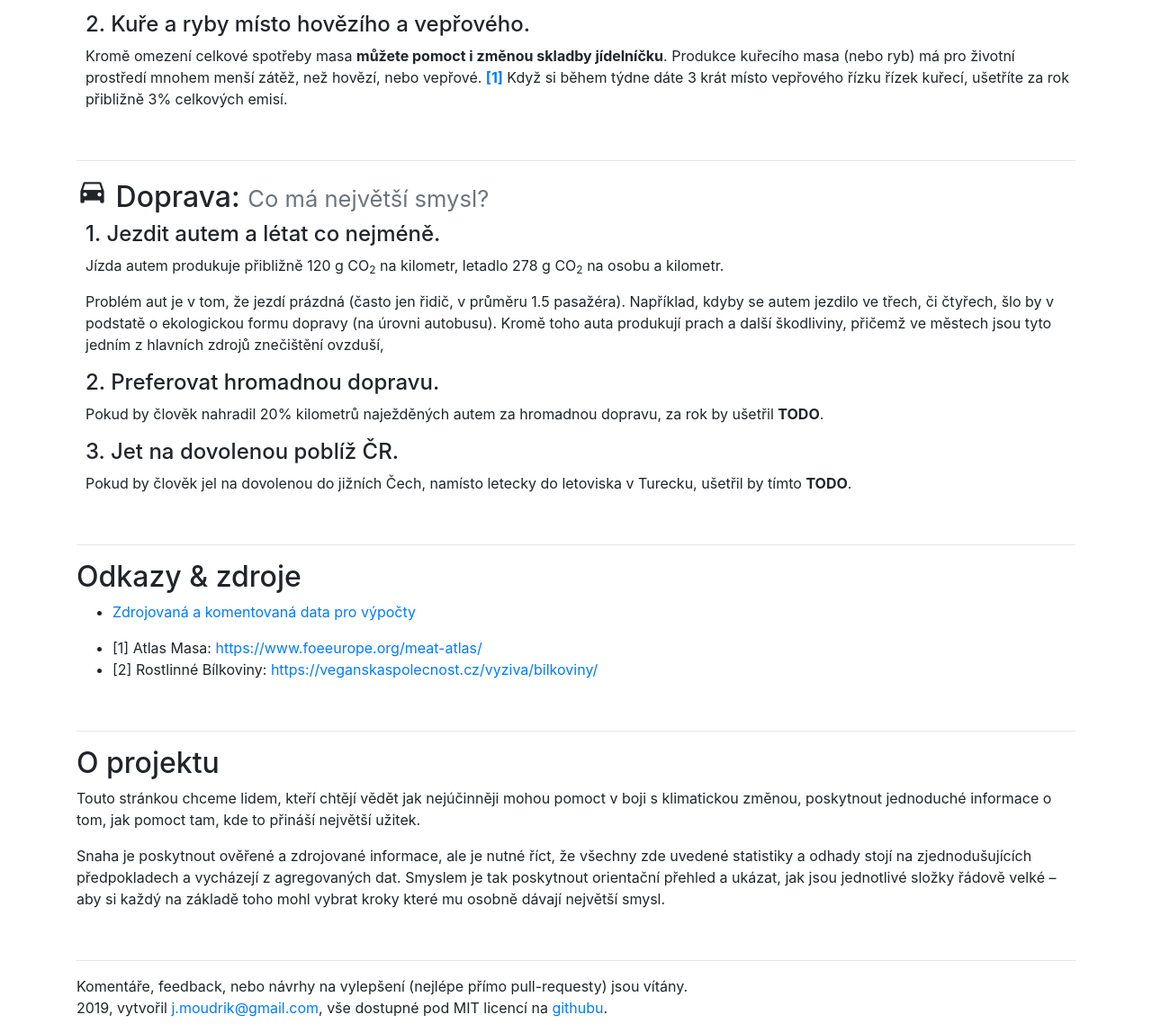
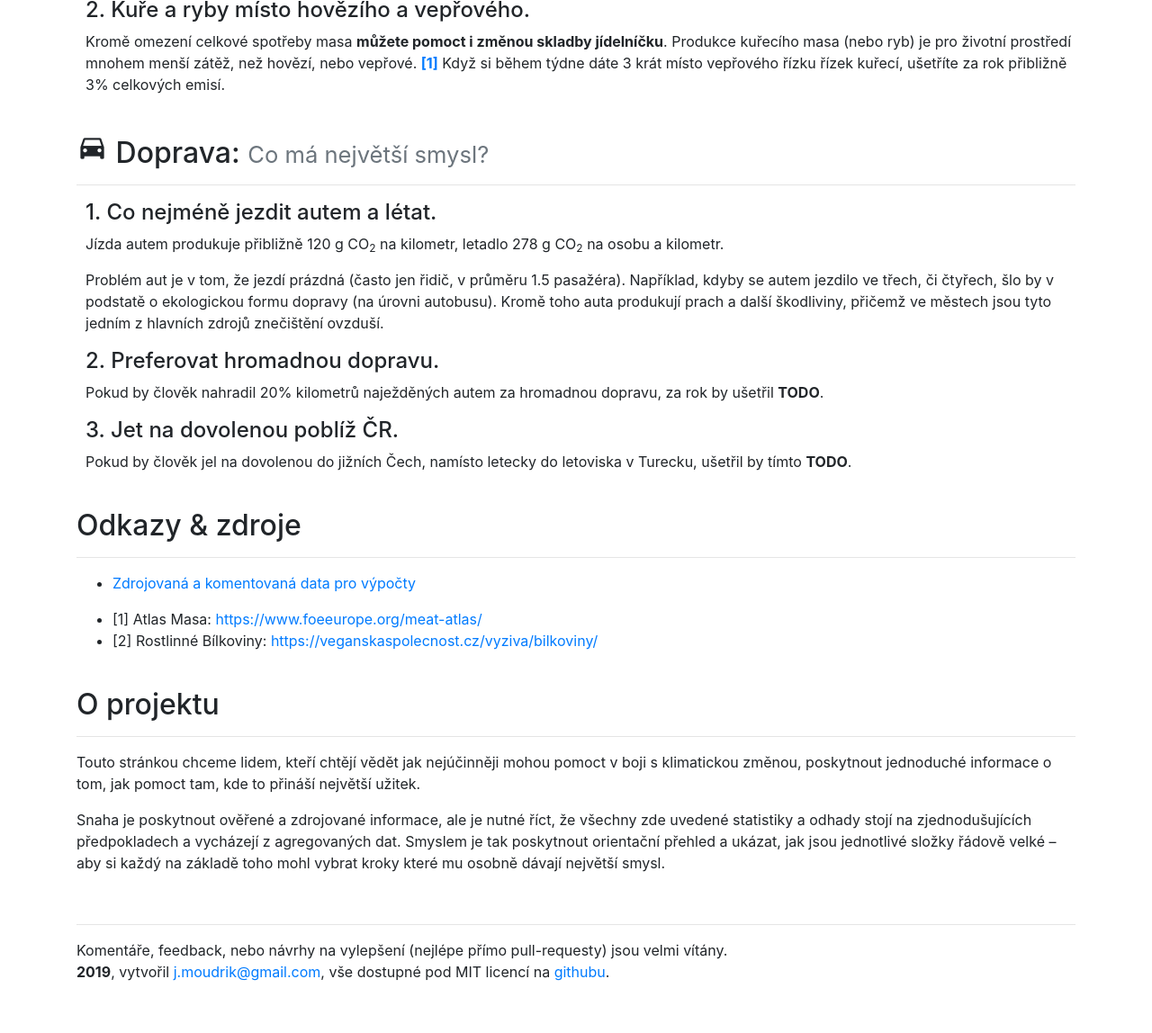
Before and after one commit to jmoudrik/klima, a plain HTML site: page index.html in a window 1280 px wide. Shown: the part 1314-2462 px from the top of the page at 90% size. After the commit the page ends 2422 px from the top, so only its background shows below. Drawn offline with nearby package versions, Linux system fonts and the light colour scheme.

Commit message:
index: minor polish, <hr> under <h4> not above

```diff
--- a/index.html
+++ b/index.html
@@ -90,7 +90,7 @@ Kuře a ryby místo hovězího a vepřového.
 			<span data-bind="html: format_co2_cmp_pop(DATA.cr_avg_doprava_est / 1000)"></span>
     <ul>
 <li>
-Jezdit autem a létat co nejméně.
+Co nejméně jezdit autem a létat.
 </li>
 <li>
 Preferovat hromadnou dopravu.
@@ -104,7 +104,6 @@ Jet na dovolenou poblíž ČR.
     </ul>
 
 <br />
-<hr />
 
 <!--
 	Doma
@@ -115,6 +114,7 @@ Jet na dovolenou poblíž ČR.
 		Vytápění domácnosti:
 		<small class="text-muted">Co má největší smysl?</small>
 </h2>
+<hr />
 <div class='obsah_block'>
 
 <h4>1. Topit ekologicky.</h4>
@@ -183,7 +183,6 @@ opravdu velký vliv, jak na produkci CO<sub>2</sub>, tak na náklady na energie.
 	Jídelníček
 -->
 <br />
-<hr />
 
 <h2>
 		<a name="jidelnicek"></a>
@@ -191,6 +190,7 @@ opravdu velký vliv, jak na produkci CO<sub>2</sub>, tak na náklady na energie.
 		Jídelníček:
 		<small class="text-muted">Co má největší smysl?</small>
 </h2>
+<hr />
 
 <div class='obsah_block'>
 <h4>
@@ -215,7 +215,7 @@ Maso a mléčné výrobky lze nahradit rostlinnými ekvivalenty s vysokým podí
 </h4>
 <p>
 Kromě omezení celkové spotřeby masa <b>můžete pomoct i změnou skladby jídelníčku</b>. Produkce kuřecího
-masa (nebo ryb) má pro životní prostředí mnohem menší zátěž, než hovězí, nebo vepřové.
+masa (nebo ryb) je pro životní prostředí mnohem menší zátěž, než hovězí, nebo vepřové.
 	<span data-bind="html: render_ref('Atlas Masa')"></span>
 Když si během týdne dáte 3 krát místo vepřového řízku řízek kuřecí, ušetříte za rok přibližně 3%
 celkových emisí.
@@ -227,7 +227,6 @@ celkových emisí.
 </div>
 
 <br />
-<hr />
 
 <h2>
 		<a name="doprava"></a>
@@ -235,9 +234,10 @@ celkových emisí.
 		Doprava:
 		<small class="text-muted">Co má největší smysl?</small>
 </h2>
+<hr />
 <div class='obsah_block'>
 <h4>
-1. Jezdit autem a létat co nejméně.
+1. Co nejméně jezdit autem a létat.
 </h4>
 <p>
 Jízda autem produkuje přibližně <span data-bind='text: (1000 * DATA.auto_co2_km_avg).toFixed(0)'></span> g CO<sub>2</sub> na kilometr,
@@ -246,7 +246,7 @@ letadlo <span data-bind='text: (1000 * DATA.letadlo_co2_km_equiv).toFixed(0)'></
 <p>
 Problém aut je v tom, že jezdí prázdná (často jen řidič, v průměru <span data-bind='text: DATA.auto_naplnenost_cr_est'></span> pasažéra).
 Například, kdyby se autem jezdilo ve třech, či čtyřech, šlo by v podstatě o ekologickou formu dopravy (na úrovni autobusu).
-Kromě toho auta produkují prach a další škodliviny, přičemž ve městech jsou tyto jedním z hlavních zdrojů znečištění ovzduší,
+Kromě toho auta produkují prach a další škodliviny, přičemž ve městech jsou tyto jedním z hlavních zdrojů znečištění ovzduší.
 </p>
 
 <h4>
@@ -267,9 +267,9 @@ Pokud by člověk jel na dovolenou do jižních Čech, namísto letecky do letov
 	REFERENCE
 -->
 <br />
-<hr />
 
     <h2>Odkazy &amp; zdroje</h2>
+<hr />
 <ul>
 	<!-- TODO: udelat to min akademicky a vic UX-friendly -->
 	<li>
@@ -278,9 +278,9 @@ Pokud by člověk jel na dovolenou do jižních Čech, namísto letecky do letov
 </ul>
 	<div data-bind="html: render_refs()"></div>
 <br />
-<hr />
 
     <h2>O projektu</h2>
+<hr />
 <p>
 Touto stránkou chceme lidem, kteří chtějí vědět jak nejúčinněji mohou pomoct v boji s klimatickou změnou,
 poskytnout jednoduché informace o tom, jak pomoct tam, kde to přináší největší užitek.
@@ -296,9 +296,9 @@ Smyslem je tak poskytnout orientační přehled a ukázat, jak jsou jednotlivé
     <hr />
    <footer>
        <p>
-Komentáře, feedback, nebo návrhy na vylepšení (nejlépe přímo pull-requesty) jsou vítány.
+Komentáře, feedback, nebo návrhy na vylepšení (nejlépe přímo pull-requesty) jsou velmi vítány.
 	<br />
-2019, vytvořil <a href='mailto:j.moudrik@gmail.com'>j.moudrik@gmail.com</a>, vše dostupné pod MIT licencí na <a href="https://github.com/jmoudrik/klima">githubu</a>.
+	<b>2019</b>, vytvořil <a href='mailto:j.moudrik@gmail.com'>j.moudrik@gmail.com</a>, vše dostupné pod MIT licencí na <a href="https://github.com/jmoudrik/klima">githubu</a>.
 </p>
     </footer>
 
```
